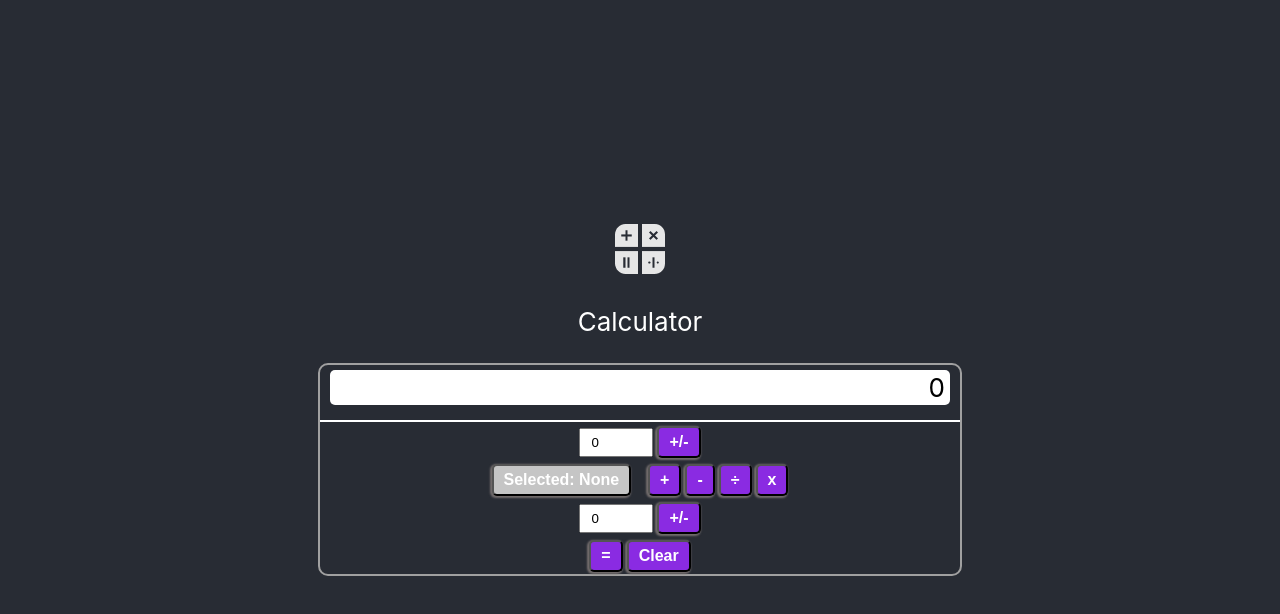
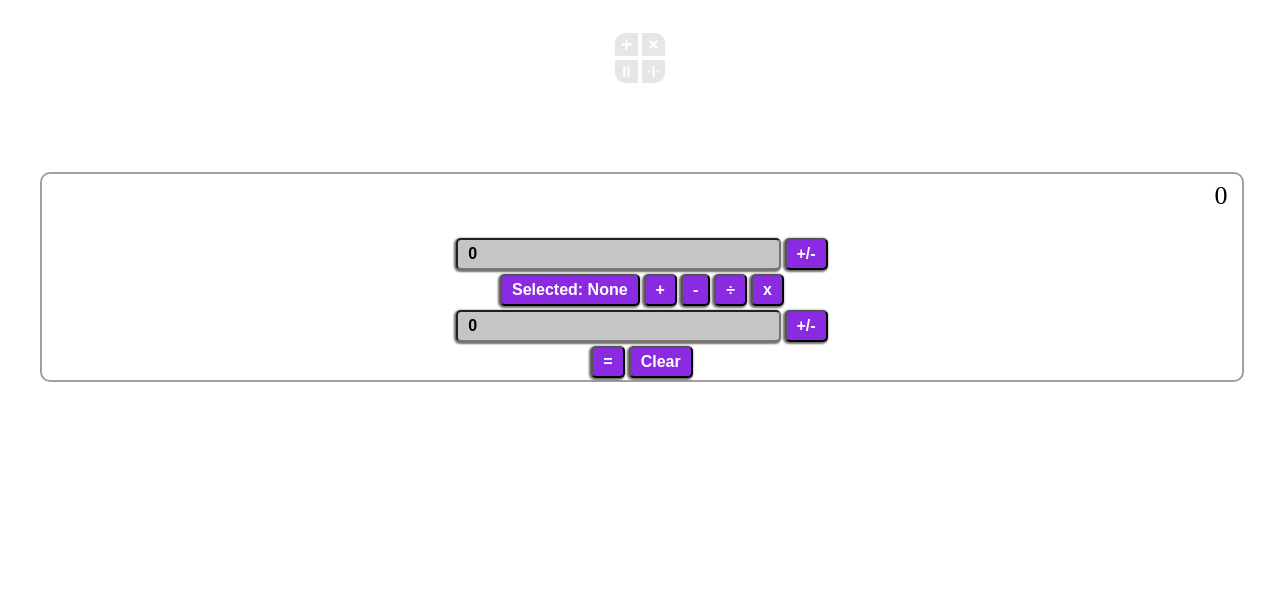
Before and after one commit to Bizzle-Dapp/React-Calculator, a React (Create React App) app: page / in a window 1280 px wide. Shown: the top 614 px of the page. Built offline with nearby package versions, Linux system fonts and the light colour scheme.

Commit message:
Trying to thin out the CSS so this works as a WordPress embed. The problem is not my CSS, it's Wordpress.

```diff
--- a/package.json
+++ b/package.json
@@ -36,5 +36,8 @@
       "last 1 firefox version",
       "last 1 safari version"
     ]
+  },
+  "devDependencies": {
+    "@types/styled-components": "^4.4.2"
   }
 }
--- a/src/App.css
+++ /dev/null
@@ -1,38 +0,0 @@
-.App {
-  text-align: center;
-  background-color: #282c34;
-  min-height: 100vh;
-  display: flex;
-  flex-direction: column;
-  align-items: center;
-  justify-content: center;
-  font-size: calc(10px + 2vmin);
-  color: white;
-}
-
-.App-logo {
-  height: 40vmin;
-  pointer-events: none;
-}
-
-.App-link {
-  color: #61dafb;
-}
-
-/* Debug */
-/* div {
-  border: red 1px solid;
-} */
-@media (prefers-reduced-motion: no-preference) {
-  .Logo {
-    animation: App-logo-spin infinite 20s linear;
-  }
-}
-@keyframes App-logo-spin {
-  from {
-    transform: rotate(0deg);
-  }
-  to {
-    transform: rotate(360deg);
-  }
-}
--- a/src/App.tsx
+++ b/src/App.tsx
@@ -1,9 +1,79 @@
 import React , { useState } from 'react';
-import './App.css';
 import  Logo from './widgets';
-import { CalculatorBody, ResultView, Button, Input } from './styled-constants';
+import styled from 'styled-components';
 
 function App() {
+  const Body = styled.div`
+    margin: 15px !important;
+    text-align: center !important;
+    min-height: 50vh !important;
+    display: block !important;
+    align-items: center !important;
+    justify-content: center !important;
+    font-size: calc(10px + 2vmin) !important;
+    color: white !important;
+    margin: auto !important;
+    width: 95% !important;
+
+  @media (prefers-reduced-motion: no-preference) {
+    .Logo {
+      margin-top: 25px;
+      animation: App-logo-spin infinite 20s linear;
+    }
+  }
+  @keyframes App-logo-spin {
+    from {
+      transform: rotate(0deg);
+    }
+    to {
+      transform: rotate(360deg);
+    }
+  }
+  `;
+
+ const CalculatorBody = styled.div`
+    margin: auto !important;
+    width: 100% !important;
+    border-radius: 10px !important;
+    border: 2px solid #a0a0a0 !important;
+`;
+
+ const ResultView = styled.div`
+    height: 50px !important;
+    border-bottom: 2px white solid !important;
+    border-top-left-radius: inherit !important;
+    border-top-right-radius: inherit !important;
+    border-bottom-right-radius: 0px !important;
+    border-bottom-left-radius: 0px !important;
+    text-align: right !important;
+    padding: 5px 10px 5px 10px !important;
+`;
+
+ const Button = styled.button`
+    color: white !important;
+    margin: 2px !important;
+    padding: 5px 10px 5px 10px !important;
+    background: #8a2be2 !important;
+    border-radius: 5px !important;
+    box-shadow: -1px 1px 2px 1px rgb(115, 109, 109) !important;
+    font-size: medium !important;
+    font-family: sans-serif !important;
+    font-weight: 600 !important;
+`;
+
+ const Input = styled.input`
+    color: black !important;
+    width: 25% !important;
+    margin: 2px !important;
+    padding: 5px 10px 5px 10px !important;
+    background: rgb(197, 197, 197) !important;
+    border-radius: 5px !important;
+    box-shadow: -1px 1px 2px 1px rgb(115, 109, 109) !important;
+    font-size: medium !important;
+    font-family: sans-serif !important;
+    font-weight: 600 !important;
+`;
+
   const [calcResult, setCalcResult] = useState(0);
   const [selectedCalcFunction, setSelectedCalcFunction] = useState('None');
   const [numericInput1, setNumericInput1] = useState(0);
@@ -53,12 +123,12 @@ function App() {
   }
 
   return (
-    <div className="App">
+    <Body>
       <Logo/>
       <p>Calculator</p>
       <CalculatorBody> {/* Calculator Body */}
         <ResultView > {/* Calculator Result Display */}
-          <div style={{background: "white", padding: "2px 5px 2px 5px", borderRadius:"5px", color:"black"}}>
+          <div style={{background: "white", padding: "2px 5px 2px 5px", borderTopLeftRadius:"5px", borderTopRightRadius:"5px", color:"black"}}>
             {calcResult}
           </div>
         </ResultView>
@@ -84,7 +154,7 @@ function App() {
           <Button onClick={() => {setCalcResult(0); setNumericInput1(0); setNumericInput2(0); setContinuedCalculation(false);}}>Clear</Button>
         </div>
       </CalculatorBody>
-    </div>
+    </Body>
   );
 }
 
--- a/src/index.css
+++ /dev/null
@@ -1,13 +0,0 @@
-body {
-  margin: 0;
-  font-family: -apple-system, BlinkMacSystemFont, 'Segoe UI', 'Roboto', 'Oxygen',
-    'Ubuntu', 'Cantarell', 'Fira Sans', 'Droid Sans', 'Helvetica Neue',
-    sans-serif;
-  -webkit-font-smoothing: antialiased;
-  -moz-osx-font-smoothing: grayscale;
-}
-
-code {
-  font-family: source-code-pro, Menlo, Monaco, Consolas, 'Courier New',
-    monospace;
-}
--- a/src/index.js
+++ b/src/index.js
@@ -1,6 +1,5 @@
 import React from 'react';
 import ReactDOM from 'react-dom';
-import './index.css';
 import App from './App';
 import * as serviceWorker from './serviceWorker';
 
--- a/src/styled-constants.js
+++ /dev/null
@@ -1,41 +0,0 @@
-import styled from 'styled-components';
-
-export const CalculatorBody = styled.div`
-    width: 50vw;
-    border-radius: 10px;
-    border: 2px solid #a0a0a0;
-`;
-
-export const ResultView = styled.div`
-    height: 50px;
-    border-bottom: 2px white solid;
-    border-top-left-radius: inherit;
-    border-top-right-radius: inherit;
-    text-align: right;
-    padding: 5px 10px 0px 10px;
-`;
-
-export const Button = styled.button`
-    color: white;
-    margin: 2px;
-    padding: 5px 10px 5px 10px;
-    background: #8a2be2;
-    border-radius: 5px;
-    box-shadow: -1px 1px 2px 1px rgb(115, 109, 109);
-    font-size: medium;
-    font-family: sans-serif;
-    font-weight: 600;
-`;
-
-export const Input = styled.input`
-    color: black;
-    width: 50px;
-    margin: 2px;
-    padding: 5px 10px 5px 10px;
-    background: rgb(197, 197, 197;
-    border-radius: 5px;
-    box-shadow: -1px 1px 2px 1px rgb(115, 109, 109);
-    font-size: medium;
-    font-family: sans-serif;
-    font-weight: 600;
-`;
```
Also changed, not shown: 1 other file (tests, documents, lock files or other folders).
